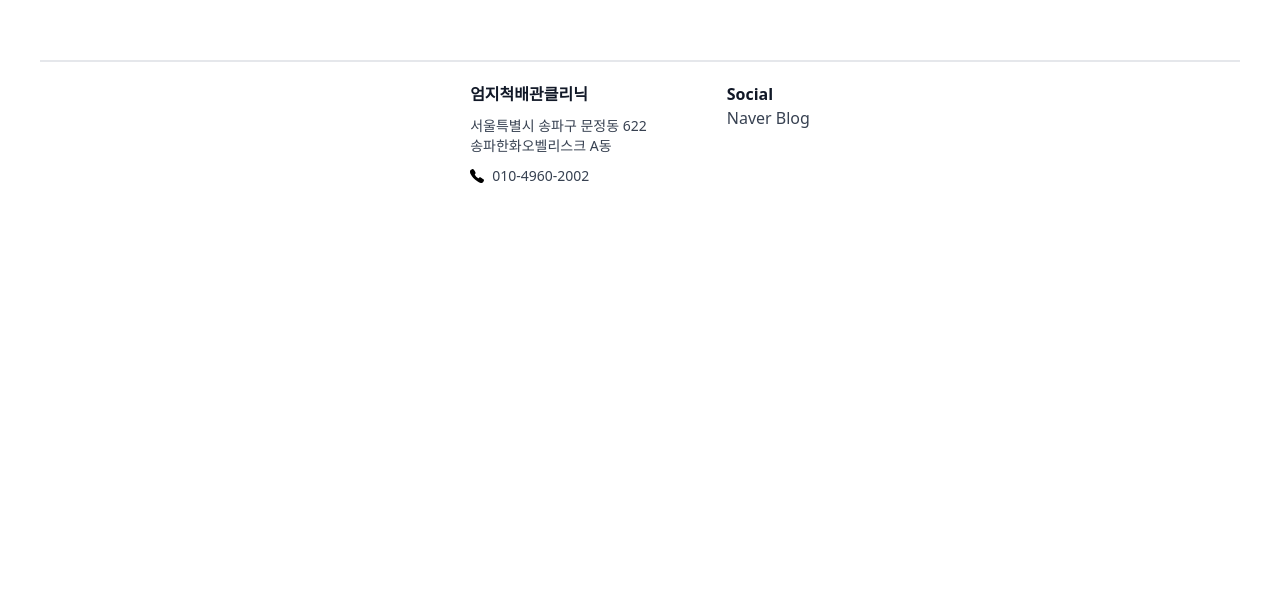
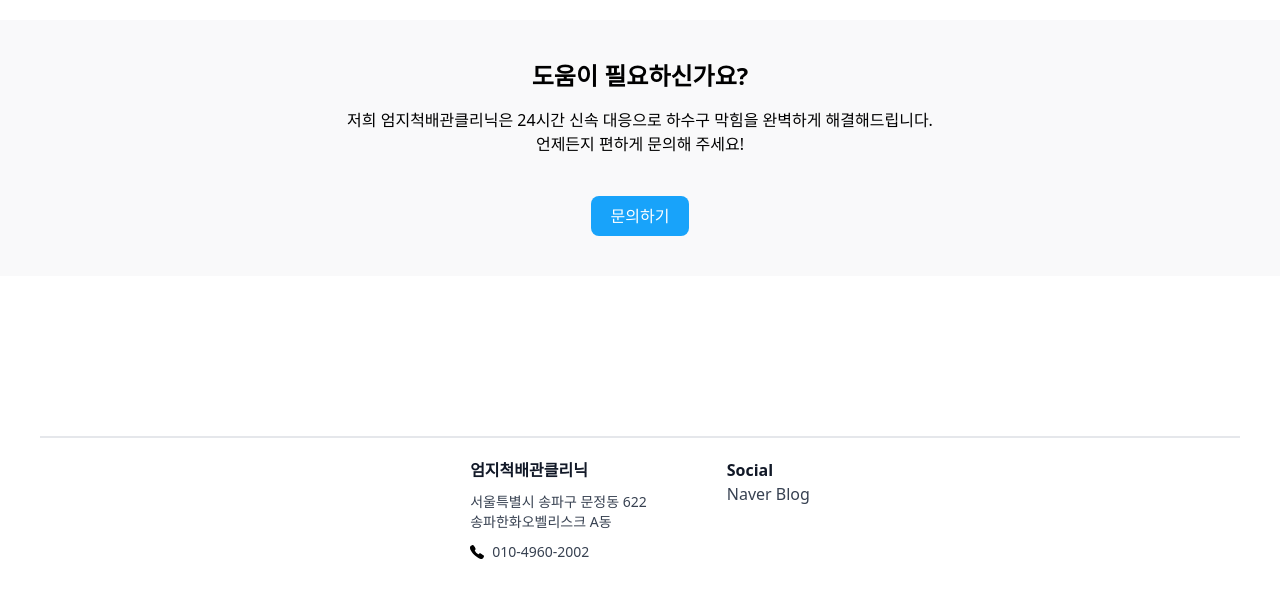
Before and after one commit to hyebinkimsdf/thumbsup-plumbing-clinic, a React (Vite) app: page /services in a window 1280 px wide. Shown: the part 2203-2801 px from the top of the page. Before the commit the page ends 2461 px from the top, so only its background shows below. Built offline with nearby package versions, Linux system fonts and the light colour scheme.

Commit message:
design: Ask 컴포먼트 구현

```diff
--- /dev/null
+++ b/src/components/Ask.jsx
@@ -0,0 +1,17 @@
+import { ButtonDefault } from "./ButtonDefault";
+
+export function Ask() {
+  return (
+    <div className="flex flex-col justify-center items-center  py-10 w-full bg-[#F9F9FA] mt-20">
+      <div className="flex flex-col items-center justify-center">
+        <p className="text-2xl font-semibold mb-4">도움이 필요하신가요?</p>
+        <p className="font-light">저희 엄지척배관클리닉은 24시간 신속 대응으로 하수구 막힘을 완벽하게 해결해드립니다.</p>
+        <p className="font-light">언제든지 편하게 문의해 주세요!</p>
+      </div>
+
+      <a href="tel:01049602002">
+        <ButtonDefault text="문의하기" />
+      </a>
+    </div>
+  );
+}
--- a/src/pages/ServicesPage.jsx
+++ b/src/pages/ServicesPage.jsx
@@ -1,3 +1,4 @@
+import { Ask } from "../components/Ask";
 import { Figure } from "../components/Figure";
 
 export function ServicesPage() {
@@ -42,6 +43,7 @@ export function ServicesPage() {
         direction="row-reverse"
         textAlignment="right"
       />
+      <Ask />
     </div>
   );
 }
```
